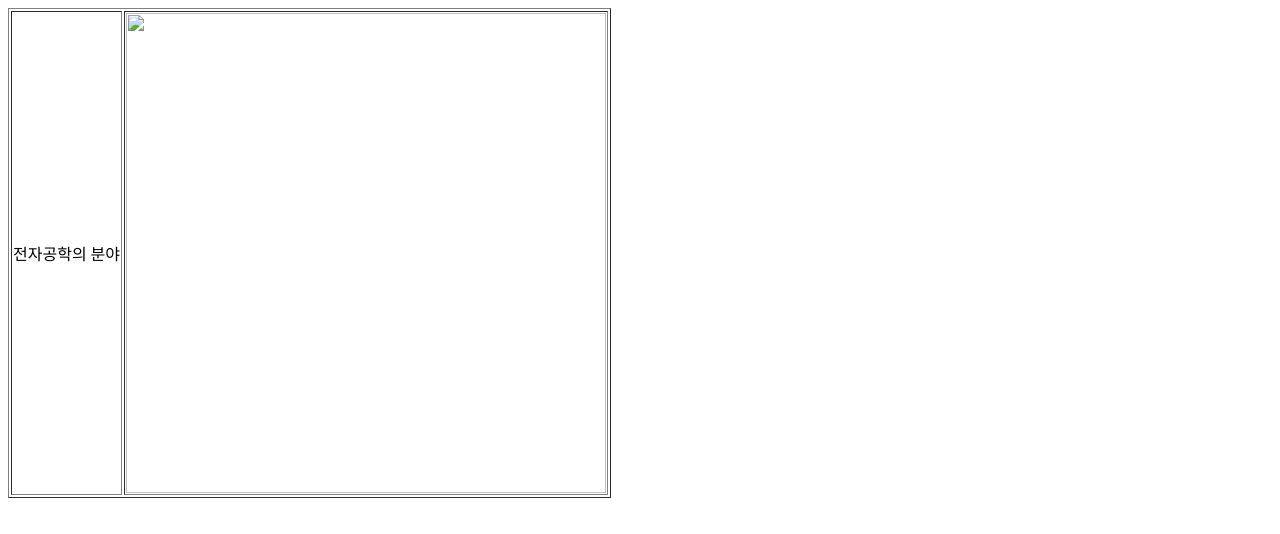
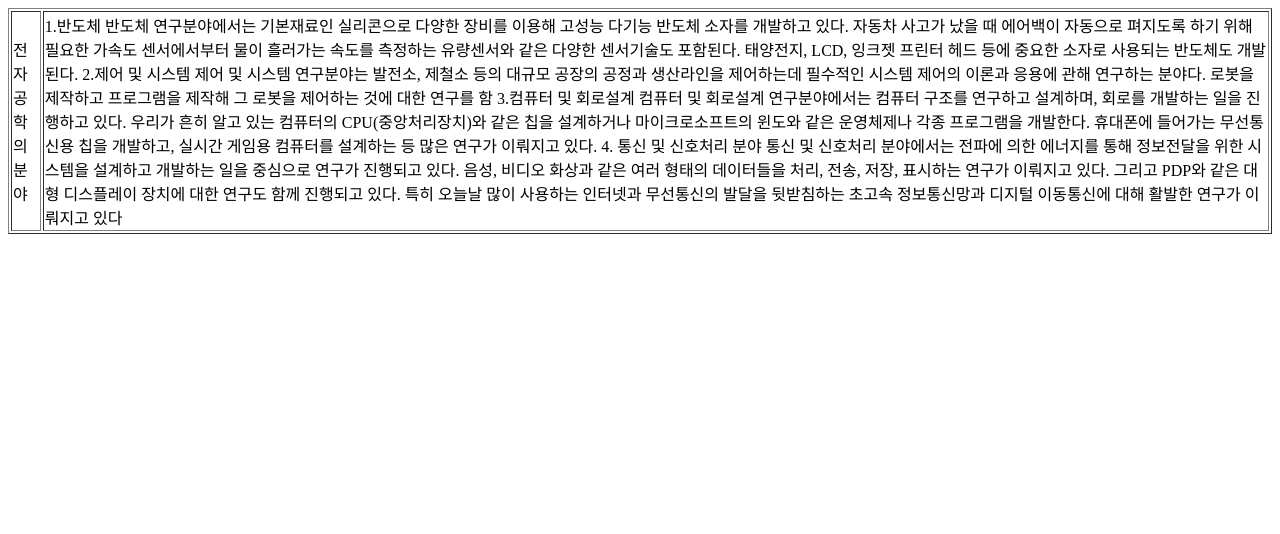
Before and after one commit to bt160903/21207, a plain HTML site: page right4.html in a window 1280 px wide. Drawn offline with Linux system fonts and the light colour scheme.

Commit message:
Update right4.html

```diff
--- a/right4.html
+++ b/right4.html
@@ -9,8 +9,14 @@
     전자공학의 분야 </td>
 
 <td>
-
-<img src= width=640 height=480>
+1.반도체
+  반도체 연구분야에서는 기본재료인 실리콘으로 다양한 장비를 이용해 고성능 다기능 반도체 소자를 개발하고 있다. 자동차 사고가 났을 때 에어백이 자동으로 펴지도록 하기 위해 필요한 가속도 센서에서부터 물이 흘러가는 속도를 측정하는 유량센서와 같은 다양한 센서기술도 포함된다. 태양전지, LCD, 잉크젯 프린터 헤드 등에 중요한 소자로 사용되는 반도체도 개발된다.
+2.제어 및 시스템
+  제어 및 시스템 연구분야는 발전소, 제철소 등의 대규모 공장의 공정과 생산라인을 제어하는데 필수적인 시스템 제어의 이론과 응용에 관해 연구하는 분야다. 로봇을 제작하고 프로그램을 제작해 그 로봇을 제어하는 것에 대한 연구를 함
+3.컴퓨터 및 회로설계
+    컴퓨터 및 회로설계 연구분야에서는 컴퓨터 구조를 연구하고 설계하며, 회로를 개발하는 일을 진행하고 있다. 우리가 흔히 알고 있는 컴퓨터의 CPU(중앙처리장치)와 같은 칩을 설계하거나 마이크로소프트의 윈도와 같은 운영체제나 각종 프로그램을 개발한다. 휴대폰에 들어가는 무선통신용 칩을 개발하고, 실시간 게임용 컴퓨터를 설계하는 등 많은 연구가 이뤄지고 있다.
+4.  통신 및 신호처리 분야
+  통신 및 신호처리 분야에서는 전파에 의한 에너지를 통해 정보전달을 위한 시스템을 설계하고 개발하는 일을 중심으로 연구가 진행되고 있다. 음성, 비디오 화상과 같은 여러 형태의 데이터들을 처리, 전송, 저장, 표시하는 연구가 이뤄지고 있다. 그리고 PDP와 같은 대형 디스플레이 장치에 대한 연구도 함께 진행되고 있다. 특히 오늘날 많이 사용하는 인터넷과 무선통신의 발달을 뒷받침하는 초고속 정보통신망과 디지털 이동통신에 대해 활발한 연구가 이뤄지고 있다
     </td>
   </tr>
 </table>
```
